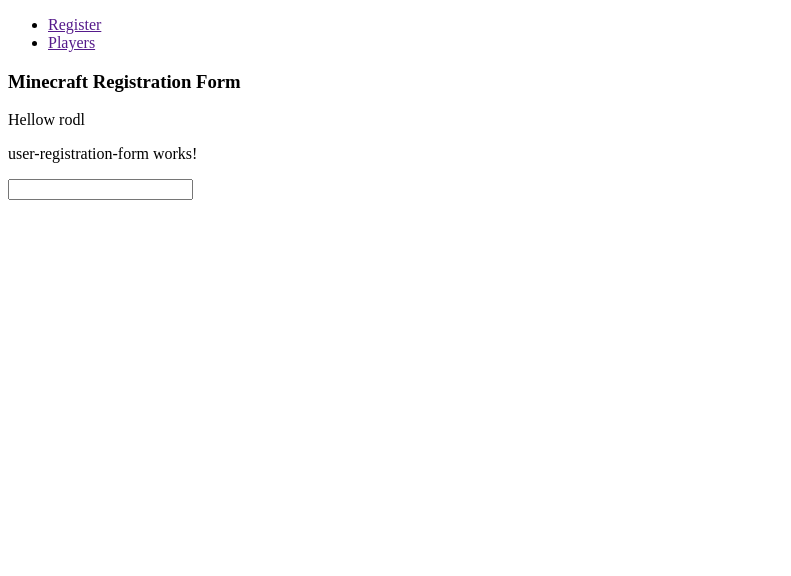
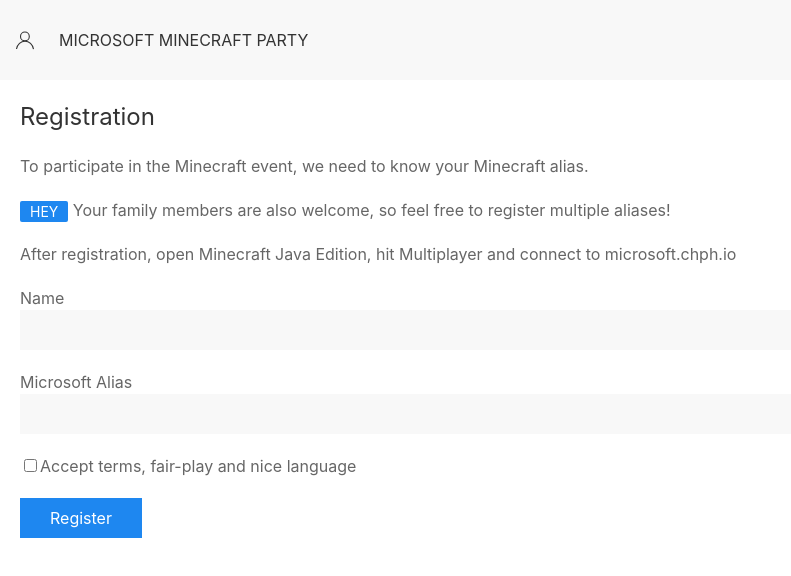
Before and after one commit to chrfrenning/mcreg, an Angular app: page / in a window 1280 px wide. Shown: the top 576 px of the page, without its empty margins (0-791 px from the left). Built offline with nearby package versions, Linux system fonts and the light colour scheme.

Commit message:
initial form design

```diff
--- a/angular.json
+++ b/angular.json
@@ -28,10 +28,13 @@
               "src/assets"
             ],
             "styles": [
-              "src/styles.less"
+              "src/styles.less",
+              "./node_modules/uikit/dist/css/uikit.min.css",
+              "./node_modules/uikit/dist/css/uikit-core.min.css"
             ],
             "scripts": [
-
+              "./node_modules/uikit/dist/js/uikit.min.js",
+              "./node_modules/uikit/dist/js/uikit-icons.min.js"
             ]
           },
           "configurations": {
@@ -93,9 +96,14 @@
               "src/assets"
             ],
             "styles": [
-              "src/styles.less"
+              "src/styles.less",
+              "./node_modules/uikit/dist/css/uikit.min.css",
+              "./node_modules/uikit/dist/css/uikit-core.min.css"
             ],
-            "scripts": []
+            "scripts": [
+              "./node_modules/uikit/dist/js/uikit.min.js",
+              "./node_modules/uikit/dist/js/uikit-icons.min.js"
+            ]
           }
         },
         "lint": {
--- a/src/app/app.component.html
+++ b/src/app/app.component.html
@@ -3,16 +3,15 @@
   <nav class="uk-navbar-container" uk-navbar>
     <div class="uk-navbar-left">
         <ul class="uk-navbar-nav">
-            <li class="uk-active"><a href="">Register</a></li>
-            <li class=""><a href="">Players</a></li>
+            <li class="uk-active"><a href=""><span uk-icon="user" class="uk-margin-right"></span>Microsoft Minecraft Party</a></li>
         </ul>
     </div>
 </nav>
 
-<div class="uk-width-1-1">
-  <div class="uk-card uk-card-body">
-    <h3 class="uk-card-title">{{title}}</h3>
-    <p>Hellow rodl</p>
-    <app-user-registration-form></app-user-registration-form>
+<div class="uk-margin uk-margin-left uk-margin-right">
+  <div class="uk-child-width-expand@s uk-grid-match" uk-grid>
+    <div>
+      <app-user-registration-form></app-user-registration-form>
+    </div>
   </div>
 </div>
--- a/src/app/app.component.ts
+++ b/src/app/app.component.ts
@@ -7,5 +7,5 @@
   styleUrls: ['./app.component.less']
 })
 export class AppComponent {
-  title = 'Minecraft Registration Form';
+  title = 'Minecraft Registration App';
 }
--- a/src/app/user-registration-form/user-registration-form.component.html
+++ b/src/app/user-registration-form/user-registration-form.component.html
@@ -1,2 +1,13 @@
-<p>user-registration-form works!</p>
-<input type="text" id="mcalias" />
+<h3>Registration</h3>
+<p>To participate in the Minecraft event, we need to know your Minecraft alias.</p>
+<p><span class="uk-label">Hey</span> Your family members are also welcome, so feel free to register multiple aliases!</p>
+<p>After registration, open Minecraft Java Edition, hit Multiplayer and connect to microsoft.chph.io</p>
+
+<p><span>Name</span>
+<input type="text" id="mcalias" class="uk-input"/></p>
+
+<p><span>Microsoft Alias</span>
+<input type="text" id="msalias" class="uk-input"/></p>
+
+<p><input id="acceptTerms" type="checkbox"><label for="acceptTerms">Accept terms, fair-play and nice language</label></p>
+<button id="register" class="uk-button uk-button-default uk-button-primary">Register</button>
```
